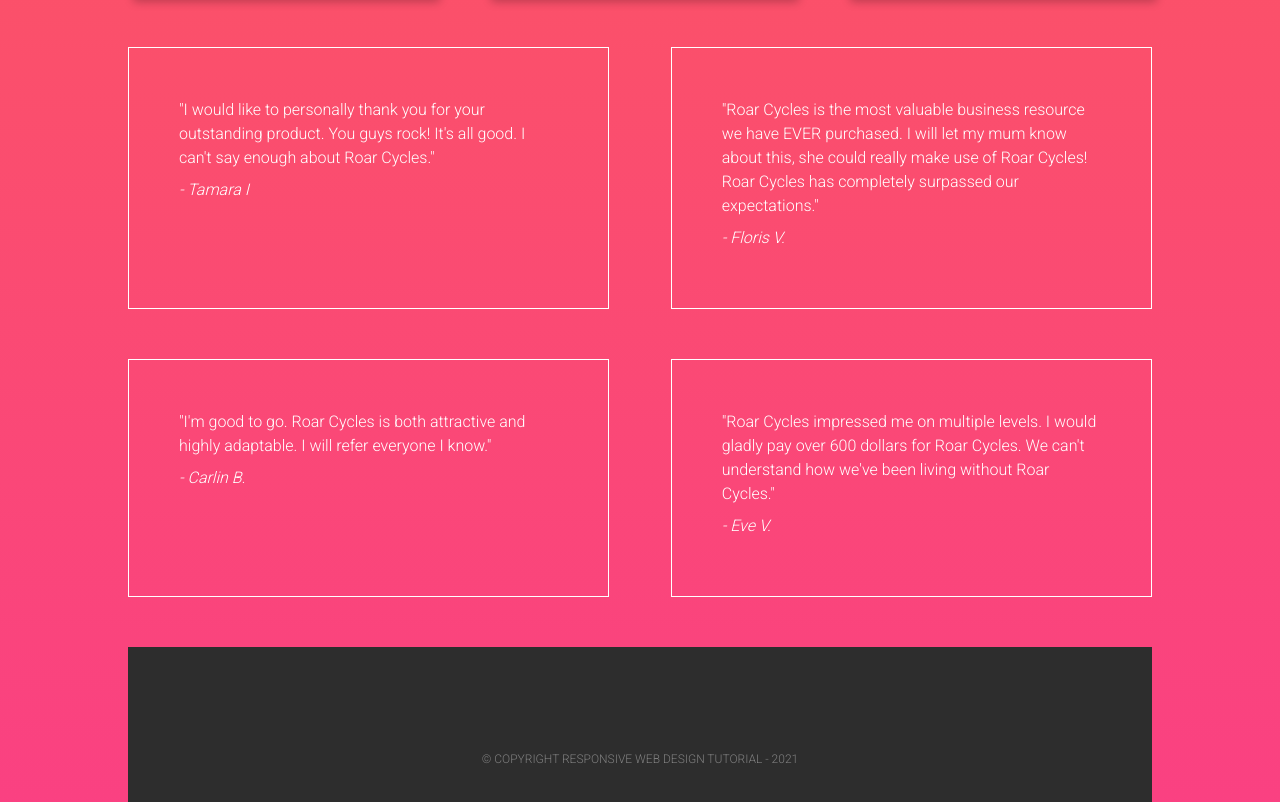
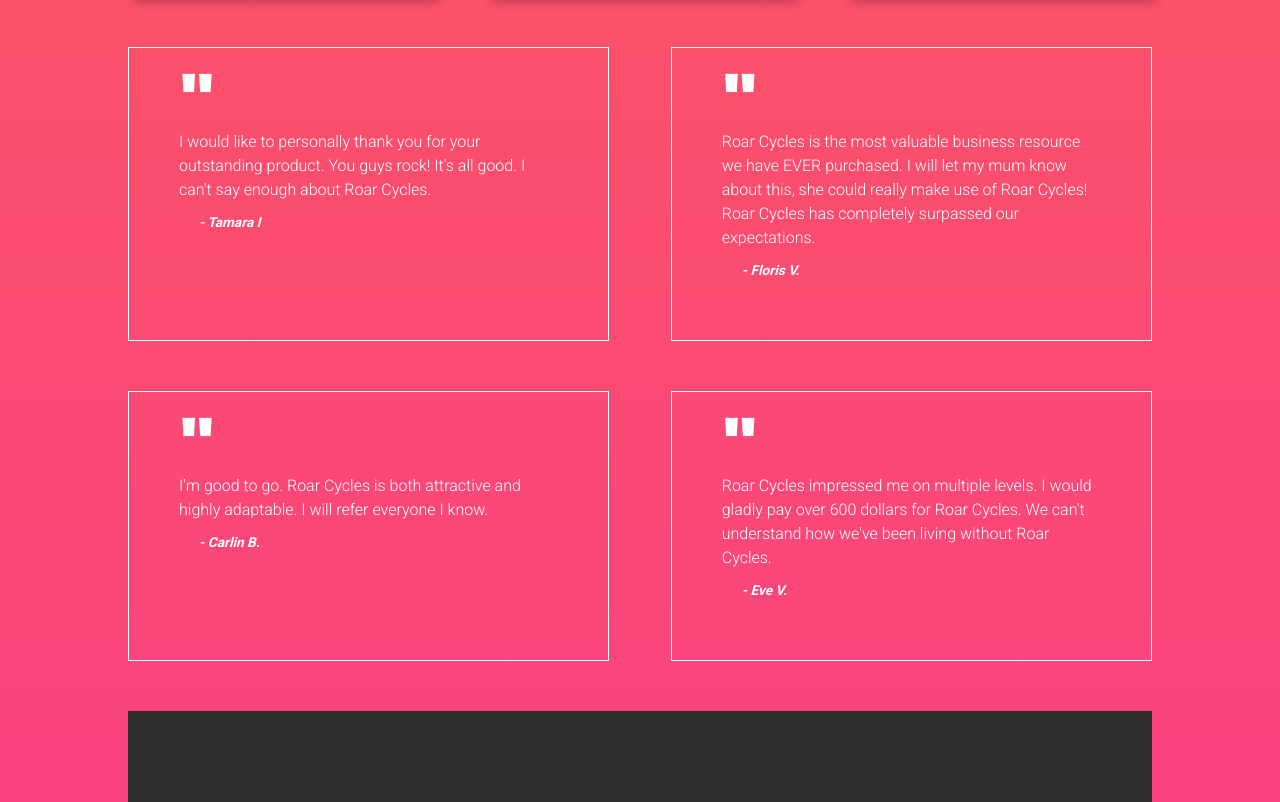
Before and after one commit to constancehowes/responsive-web-project-2, a plain HTML site: page index.html in a window 1280 px wide. Shown: the part 717-1519 px from the top of the page. Drawn offline with Linux system fonts and the light colour scheme.

Commit message:
updated quote content

```diff
--- a/index.html
+++ b/index.html
@@ -19,6 +19,7 @@
     <link
         href="https://fonts.googleapis.com/css2?family=Poppins:wght@300;400;500;600;700;800;900&family=Roboto:wght@100;300;400;500;700;900&display=swap"
         rel="stylesheet">
+
     <!-- Font Awesome Kit Code -->
     <link rel="stylesheet" href="https://use.fontawesome.com/releases/v5.15.4/css/all.css"
         integrity="sha384-DyZ88mC6Up2uqS4h/KRgHuoeGwBcD4Ng9SiP4dIRy0EXTlnuz47vAwmeGwVChigm" crossorigin="anonymous">
@@ -94,28 +95,35 @@
         <div class="testimonials">
 
             <div class="tbox">
+                <p>"</p>
                 <p>
-                    "I would like to personally thank you for your outstanding product. You guys rock! It's all good. I
-                    can't say enough about Roar Cycles."
+                    I would like to personally thank you for your outstanding product. You guys rock! It's all good. I
+                    can't say enough about Roar Cycles.
                 </p>
                 <p class="name">- Tamara I</p>
             </div>
 
             <div class="tbox">
-                <p>"Roar Cycles is the most valuable business resource we have EVER purchased. I will let my mum know about this, she could really make use of Roar Cycles! Roar Cycles has completely surpassed our expectations."
+                <p>"</p>
+                <p>Roar Cycles is the most valuable business resource we have EVER purchased. I will let my mum know
+                    about this, she could really make use of Roar Cycles! Roar Cycles has completely surpassed our
+                    expectations.
                 </p>
                 <p class="name"> - Floris V.</p>
             </div>
 
             <div class="tbox">
+                <p>"</p>
                 <p>
-                    "I'm good to go. Roar Cycles is both attractive and highly adaptable. I will refer everyone I know."
+                    I'm good to go. Roar Cycles is both attractive and highly adaptable. I will refer everyone I know.
                 </p>
                 <p class="name">- Carlin B.</p>
             </div>
 
             <div class="tbox">
-                <p>"Roar Cycles impressed me on multiple levels. I would gladly pay over 600 dollars for Roar Cycles. We can't understand how we've been living without Roar Cycles."
+                <p>"</p>
+                <p>Roar Cycles impressed me on multiple levels. I would gladly pay over 600 dollars for Roar Cycles. We
+                    can't understand how we've been living without Roar Cycles.
                 </p>
 
                 <p class="name">- Eve V.</p>
@@ -124,10 +132,13 @@
 
 
         </div>
-        <footer><p>© COPYRIGHT RESPONSIVE WEB DESIGN TUTORIAL - 2021</p></footer>
+        <footer>
+            <p>© COPYRIGHT RESPONSIVE WEB DESIGN TUTORIAL - 2021</p>
+        </footer>
 
     </div>
 
 
 </body>
+
 </html>
--- a/style.css
+++ b/style.css
@@ -188,6 +188,22 @@
 
 }
 
-.name {
+/*.tbox :last-child {
     font-style: italic;
+    font-size: .85rem;
+    padding-left: 20px;
+}*/
+
+.tbox p:first-of-type{
+    font-size: 5rem;
+    font-weight: 800;
+    font-family:'Poppins', sans-serif;
+
 }
+
+.tbox p:last-of-type {
+    font-size: .85rem;
+    padding-left: 20px;
+    font-style:italic;
+    font-weight: bold;
+}
```
